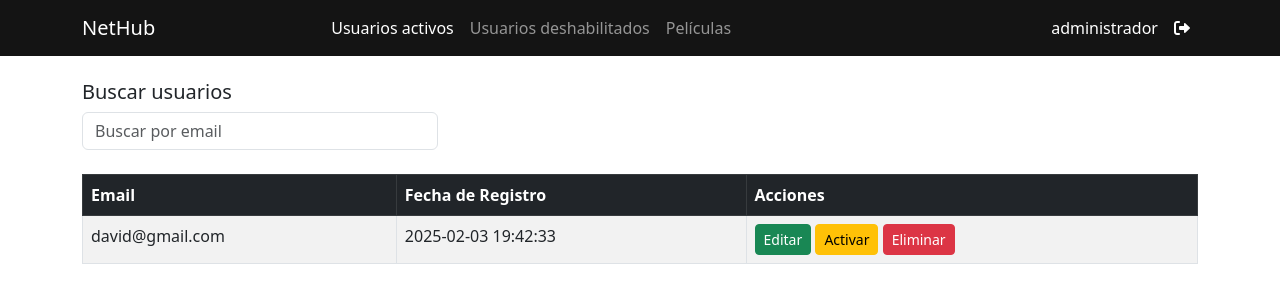
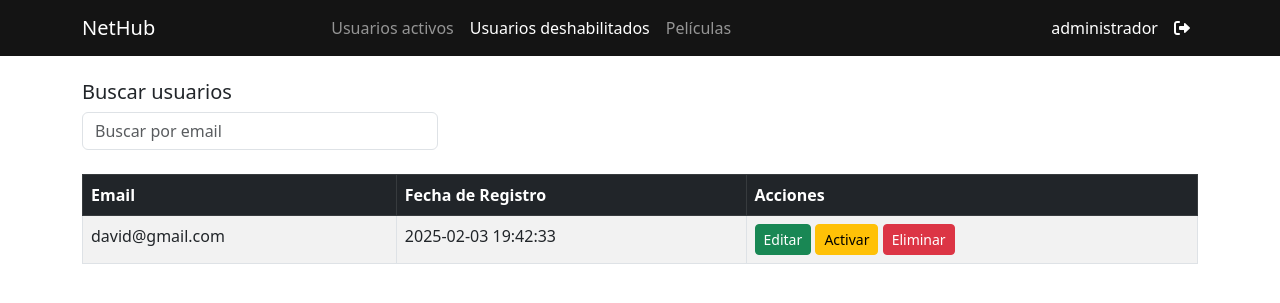
Before and after one commit to ChristianMonrabal/MyNetflix, a PHP site: page /admin/disabled_users.php in a window 1280 px wide. Shown: the top 303 px of the page. Run offline with PHP 8.4, Linux system fonts and the light colour scheme; a user stored in the database is signed in; data comes from the database, SQL or seed files in the repository.

Commit message:
changes on active navbar disabled_users

```diff
--- a/admin/disabled_users.php
+++ b/admin/disabled_users.php
@@ -31,8 +31,8 @@ $email = strstr($email, '@', true);
         </button>
         <div class="collapse navbar-collapse" id="navbarNav">
             <div class="navbar-nav mx-auto">
-                <a class="nav-link active" href="actived_users.php">Usuarios activos</a>
-                <a class="nav-link" href="">Usuarios deshabilitados</a>
+                <a class="nav-link" href="actived_users.php">Usuarios activos</a>
+                <a class="nav-link active" href="">Usuarios deshabilitados</a>
                 <a class="nav-link" href="../admin/show_movies.php">Películas</a>
             </div>
             <div class="navbar-nav ms-auto">
```
